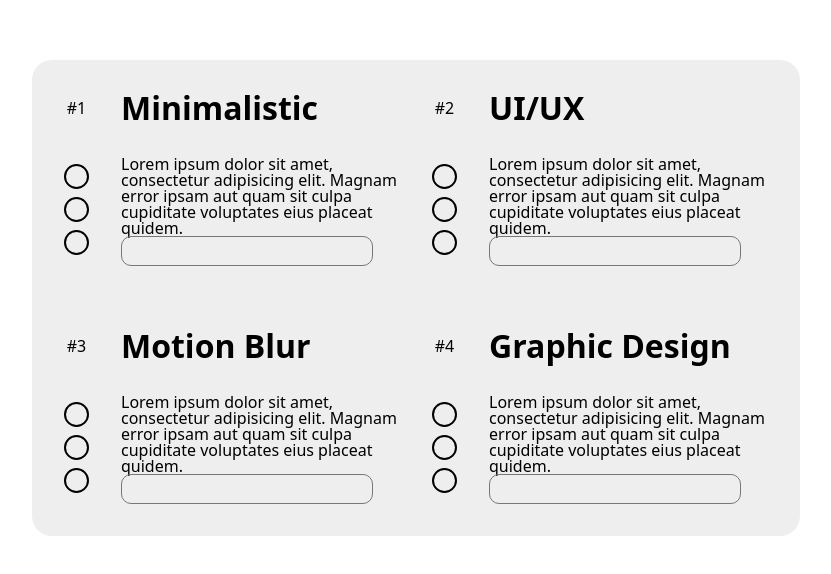
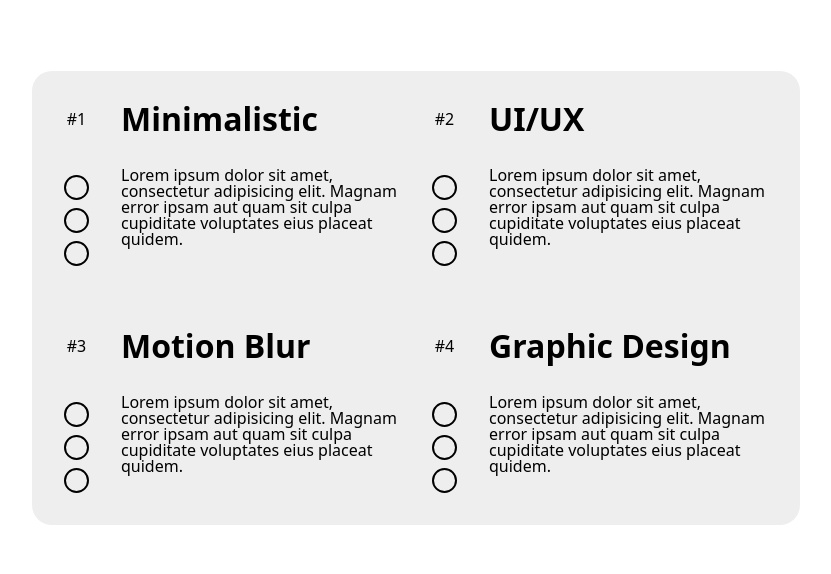
Before and after one commit to hamdi4-beep/react-playground, a React (Vite) app: page / in a window 1280 px wide. Shown: the part 102-676 px from the top of the page, without its empty margins (224-1055 px from the left). Built offline with nearby package versions, Linux system fonts and the light colour scheme.

Commit message:
improved component structure

```diff
--- a/src/components/BlogItem.tsx
+++ b/src/components/BlogItem.tsx
@@ -8,17 +8,6 @@ function BlogItem({
     children: JSX.Element
 }) {
     const aside = children
-    const inputRef = React.createRef<HTMLInputElement>()
-
-    const handleSubmit = (e: React.SyntheticEvent) => {
-        const { current } = inputRef
-        const title = current?.value
-
-        if (!title) return
-        console.log(title)
-
-        e.preventDefault()
-    }
 
     return (
         <div className='blog-wrapper'>
@@ -31,10 +20,6 @@ function BlogItem({
 
                 <div className="content">
                     <p>Lorem ipsum dolor sit amet, consectetur adipisicing elit. Magnam error ipsam aut quam sit culpa cupiditate voluptates eius placeat quidem.</p>
-
-                    <form onSubmit={handleSubmit}>
-                        <input type="text" ref={inputRef} />
-                    </form>
                 </div>
             </div>
         </div>
```
